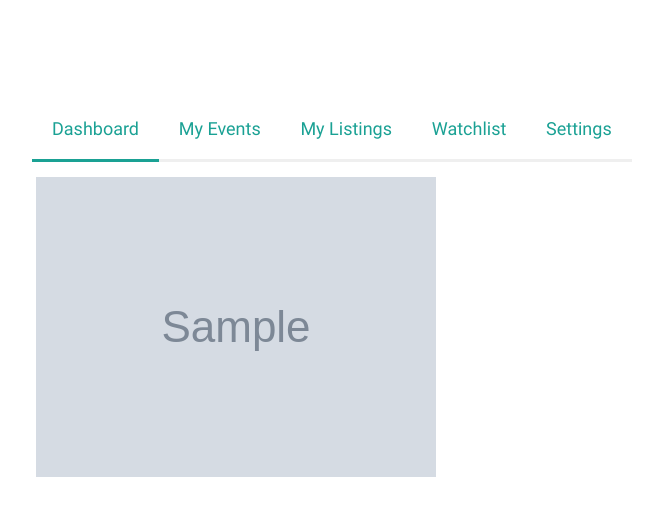
After one commit to RydoSmith/Openhaus, a PHP site: template views/user/dashboard.php in a window 1280 px wide. The commit adds this page. Shown: the top 516 px of the page, without its empty margins (156-819 px from the left). Run offline with PHP 8.4, Linux system fonts and the light colour scheme; the template is opened without the code that fills it: most values are stand-ins (such as "Sample title", 1, 10 or a date in 2020); grey boxes marked "Sample" are stand-in pictures; some libraries are stand-ins or nearby versions.

Commit message:
Dashboard fix

```diff
--- a/common/basemodel.php
+++ b/common/basemodel.php
@@ -228,7 +228,7 @@ abstract class BaseModel
         $event['rsvps'] = array();
         foreach($event['dates'] as $date)
         {
-            $sql = "SELECT * FROM event_rsvps WHERE event_date_id=:date_id";
+            $sql = "SELECT user_id FROM event_rsvps WHERE event_date_id=:date_id";
             if($stmt = $this->database->prepare($sql))
             {
                 $stmt->bindParam(':date_id', $date['id'], PDO::PARAM_STR);
@@ -263,6 +263,7 @@ abstract class BaseModel
                 }
             }
         }
+        $event['rsvps'] = array_unique($event['rsvps'], SORT_REGULAR);
 
         //Get Event Keywords
         $sql = "SELECT * FROM event_keywords WHERE event_id=:eid";
--- a/index.php
+++ b/index.php
@@ -21,6 +21,7 @@
     require_once 'models/errormodel.php';
     require_once 'models/accountmodel.php';
     require_once 'models/eventmodel.php';
+    require_once 'models/usermodel.php';
 
     //Remove from live
     require_once 'models/gmodel.php';
@@ -30,6 +31,7 @@
     require_once 'controllers/home.php';
     require_once 'controllers/account.php';
     require_once 'controllers/event.php';
+    require_once 'controllers/user.php';
 
     //Remove from live
     require_once 'controllers/g.php';
--- a/public/css/style.css
+++ b/public/css/style.css
@@ -250,3 +250,36 @@ body{ overflow-y: scroll !important; }
     background-repeat:   no-repeat;
     background-size:     cover;"
 }
+
+
+/* Dashboard & User */
+ul.user-nav
+{
+
+}
+
+ul.user-nav li
+{
+    margin: 0;
+    display: inline-block;
+}
+
+ul.user-nav li a
+{
+    margin: 0;
+    padding: 20px;
+    border-bottom: 3px solid #efefef;
+    color: #1AA194;
+    font-size: 18px;
+    margin-left: -4px;
+}
+
+ul.user-nav li a:hover
+{
+    border-color: #1AA194;
+}
+
+ul.user-nav li a.selected
+{
+    border-color: #1AA194;
+}
--- a/views/shared/nav.php
+++ b/views/shared/nav.php
@@ -5,7 +5,7 @@
 
                 <a href="/event/create" class="waves-effect waves-light btn pink btn-nav">CREATE EVENT</a>
                 <div style="padding-top: 12px; float: right; margin-left: 10px">
-                    <span style="display: inline-block; padding: 0; margin: 0; margin-top: -20px; line-height: 20px;">Hi, <?= $model->account->first_name; ?>!
+                    <span style="display: inline-block; padding: 0; margin: 0; margin-top: -20px; line-height: 20px;">Hi, <?= ucfirst($model->account->first_name); ?>!
                     <br>
                         <a href="/account/logout" style="padding: 0; font-size: 12px">LOGOUT</a>
                     </span>
--- /dev/null
+++ b/views/user/dashboard.php
@@ -0,0 +1,21 @@
+<div class="container" style="padding-top: 100px;">
+    <div class="row">
+        <div class="col s12 m12 l12">
+            <ul class="user-nav">
+                <li><a href="/user/dashboard" class="selected">Dashboard</a></li>
+                <li><a href="/user/myevents">My Events</a></li>
+                <li><a href="/user/mylistings">My Listings</a></li>
+                <li><a href="/user/watchlist">Watchlist</a></li>
+                <li><a href="/user/settings">Settings</a></li>
+            </ul>
+        </div>
+    </div>
+    <div class="row">
+        <div class="col s4 m4 l4">
+            <img src="<?= $model->account->image ?>" alt="">
+        </div>
+        <div class="col s8 m8 l8">
+
+        </div>
+    </div>
+</div>
```
Also changed, not shown: controllers/user.php (added, +17 -0 lines), models/usermodel.php (added, +26 -0 lines).
